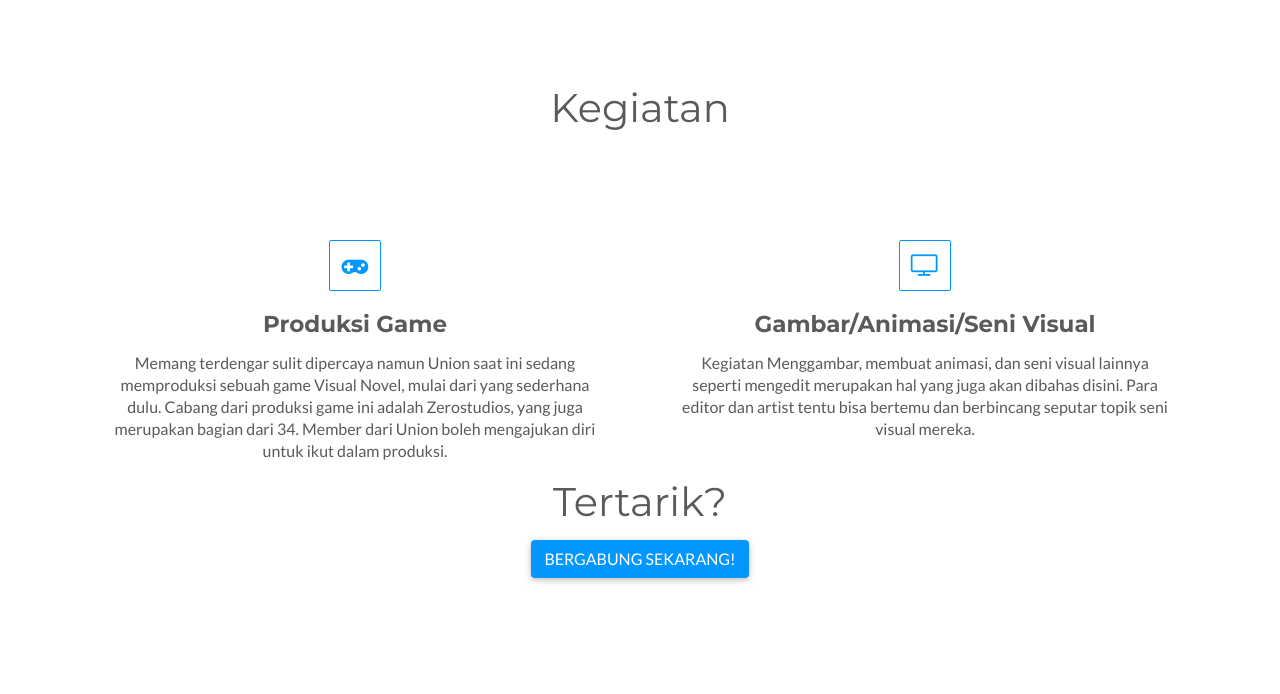
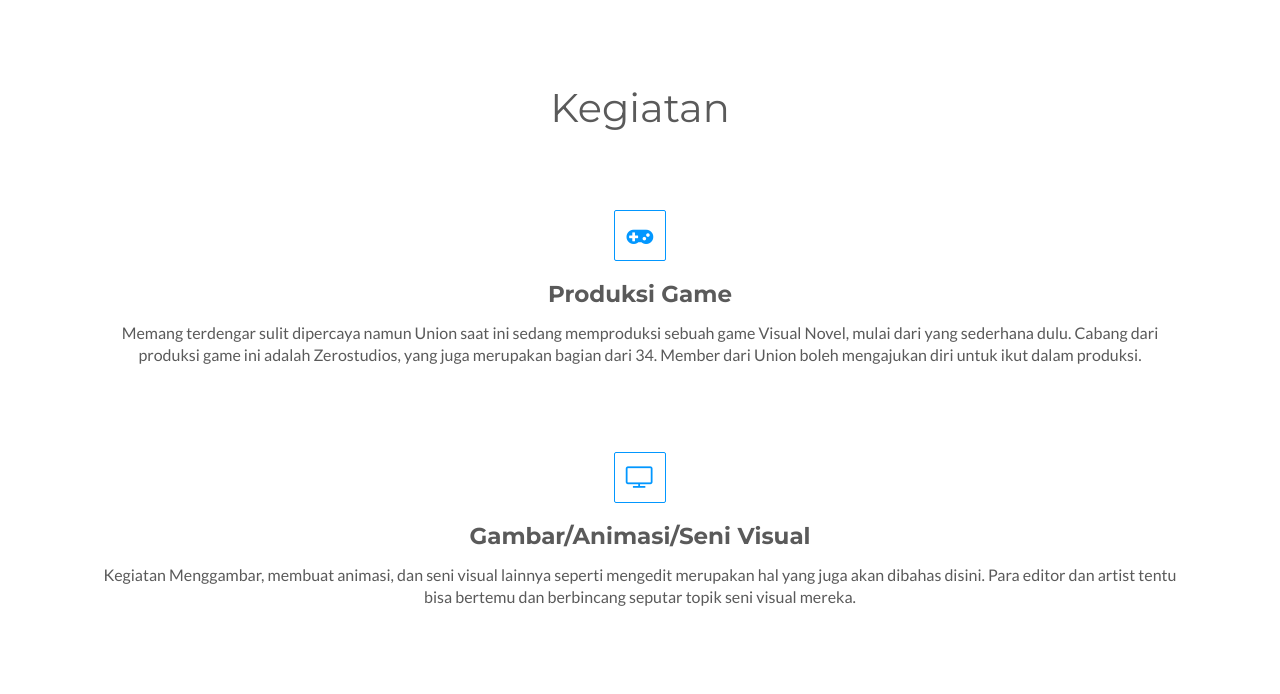
Before and after one commit to 34gang/unionproject-website, a Django app: page / in a window 1280 px wide. Shown: the part 1322-2016 px from the top of the page. Run offline with Django 3.2, Linux system fonts and the light colour scheme; some libraries are stand-ins or nearby versions.

Commit message:
Final Changes Please

```diff
--- a/templates/base.html
+++ b/templates/base.html
@@ -54,7 +54,6 @@
 {% else %}
   <head>
     <meta charset="utf-8">
-    <title>Base</title>
   </head>
   <body>
             <nav class="mb-4 navbar navbar-expand-lg navbar-dark cyan">
--- a/templates/index.html
+++ b/templates/index.html
@@ -309,13 +309,13 @@ section {
         <div class="heading">
             <h1>Kegiatan</h1>
         </div>
-        <div class="col-md-6 text-sm-center service-block"> <i class="fa fa-gamepad" aria-hidden="true"></i>
+        <div class="heading"> <i class="fa fa-gamepad" aria-hidden="true"></i>
           <h3>Produksi Game</h3>
             <p>Memang terdengar sulit dipercaya namun Union saat ini sedang memproduksi sebuah game Visual Novel, mulai dari
             yang sederhana dulu. Cabang dari produksi game ini adalah Zerostudios, yang juga merupakan bagian dari 34.
             Member dari Union boleh mengajukan diri untuk ikut dalam produksi.</p>
         </div>
-        <div class="col-md-6 text-sm-center service-block"> <i class="fa fa-television" aria-hidden="true"></i>
+        <div class="heading"> <i class="fa fa-television" aria-hidden="true"></i>
           <h3>Gambar/Animasi/Seni Visual</h3>
             <p>Kegiatan Menggambar, membuat animasi, dan seni visual lainnya seperti mengedit merupakan hal yang juga
             akan dibahas disini. Para editor dan artist tentu bisa bertemu dan berbincang seputar topik seni visual mereka.</p>
```
